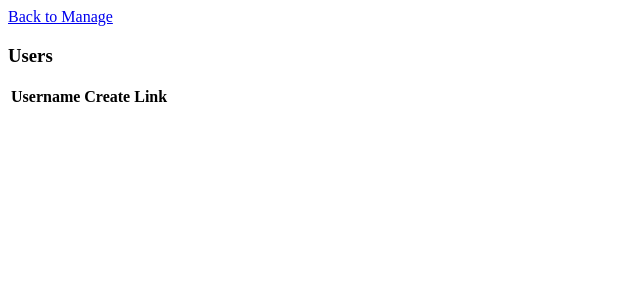
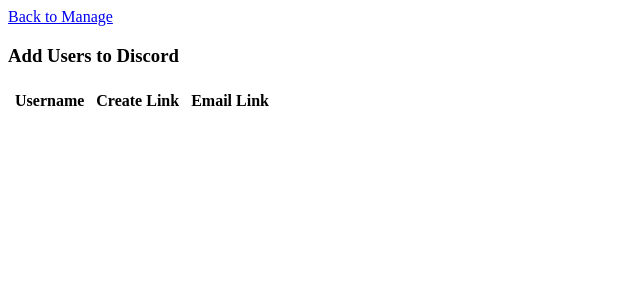
Before and after one commit to engfrosh/engfrosh, a Django app: page /manage/discord/magic-link in a window 1280 px wide. Shown: the top 300 px of the page, without its empty margins (0-640 px from the left). Run offline with Django 3.2, Linux system fonts and the light colour scheme; the visitor is signed in with stand-in values (Sample User, id 1); data comes from the database, SQL or seed files in the repository; lists and menus that the app fills with data are empty.

Commit message:
Working whole flow of sending email link to user.

```diff
--- a/engfrosh_site/management/registration.py
+++ b/engfrosh_site/management/registration.py
@@ -75,7 +75,7 @@ def email_magic_link(user: User, hostname: str, login_path: str, sender_email: s
     if not body_text:
         body_text = DEFAULT_MAGIC_LINK_EMAIL_TEXT
     if not body_html:
-        body_html = DEFAULT_MAGIC_LINK_EMAIL_TEXT
+        body_html = DEFAULT_MAGIC_LINK_EMAIL_HTML
     if not subject:
         subject = DEFAULT_MAGIC_LINK_EMAIL_SUBJECT
 
--- a/engfrosh_site/management/templates/create_discord_magic_links.html
+++ b/engfrosh_site/management/templates/create_discord_magic_links.html
@@ -4,76 +4,49 @@
 <head>
     <!-- <link rel="stylesheet" type="text/css" href="style.css"> -->
     <title>Manage Discord Magic Links</title>
+    {% csrf_token %}
+    <script>
+        const csrf_token = document.querySelector('[name=csrfmiddlewaretoken]').value;
+    </script>
     <style>
         button {
             background-color: cornflowerblue;
         }
+
+        td.button_cell {
+            text-align: center;
+        }
+
+        th {
+            padding: 5px;
+        }
     </style>
+    {% load static %}
+    <script src="{% static 'create_discord_magic_links.js' %}"></script>
 </head>
 
 <body>
-    <script>
-        function buttonCopyGenerator(text, button) {
-            return function () {
-                navigator.clipboard.writeText(text)
-                    .then(data => {
-                        button.textContent = "Copied";
-                        button.style.backgroundColor = "White";
-                    });
-            };
-        };
-
-        function get_magic_link(user_id) {
-            fetch("", {
-                method: "POST",
-                mode: "cors",
-                credentials: "same-origin",
-                headers: {
-                    'X-CSRFToken': csrf_token,
-                    "Content-Type": "application/json"
-                },
-                body: JSON.stringify({ "command": "return_link", "user_id": user_id })
-            })
-                .then(res => {
-                    console.log(res);
-                    if (res.ok) {
-                        res.json().then(data => {
-                            const cls = "user_" + user_id;
-                            const button = document.querySelector("td." + cls + " button");
-                            button.style.backgroundColor = "green";
-                            button.textContent = "Copy Link";
-                            button.onclick = buttonCopyGenerator(data["link"], button);
-                        })
-                    }
-                    else {
-                        alert("Bad response " + res.status)
-
-                    }
-                });
-        };
-
-
-    </script>
     <a href="/manage">Back to Manage</a>
-    <h3>Users</h3>
+    <h3>Add Users to Discord</h3>
     <table>
         <tr>
             <th>Username</th>
             <th>Create Link</th>
+            <th>Email Link</th>
         </tr>
         {% for user in users %}
         <tr>
             <td>{{user.username}}</td>
-            <td class="user_{{user.id}}">
-                <button onclick="get_magic_link({{user.id}})">Add</button>
+            <td class="user_{{user.id}} create_link button_cell">
+                <button onclick="get_magic_link({{user.id}})" type="button">Add</button>
+            </td>
+            <td class="user_{{user.id}} email_link button_cell">
+                <button type="button" onclick="email_magic_link({{user.id}})">Email</button>
             </td>
         </tr>
         {% endfor %}
     </table>
-    {% csrf_token %}
-    <script>
-        const csrf_token = document.querySelector('[name=csrfmiddlewaretoken]').value;
-    </script>
+
 </body>
 
 </html>
--- a/engfrosh_site/management/views.py
+++ b/engfrosh_site/management/views.py
@@ -79,7 +79,7 @@ def bulk_register_users(request: HttpRequest) -> HttpResponse:
 
 @permission_required("auth_user.change_user")
 def get_discord_link(request: HttpRequest) -> HttpResponse:
-    """View to get discord linking links for users."""
+    """View to get discord linking links for users or send link emails to users."""
     if request.method == "GET":
         # Handle Webpage requests
         # TODO add check that user doesn't yet have a discord account linked.
@@ -99,7 +99,7 @@ def get_discord_link(request: HttpRequest) -> HttpResponse:
 
         req_dict = json.loads(request.body)
         if "user_id" not in req_dict and "command" not in req_dict and req_dict["command"] not in {
-                "return_link", "email_user"}:
+                "return_link", "send_link_email"}:
             return HttpResponseBadRequest()
 
         user = User.objects.get(id=req_dict["user_id"])
@@ -110,10 +110,22 @@ def get_discord_link(request: HttpRequest) -> HttpResponse:
                 "/accounts/login", redirect="/accounts/link/discord")
             if not link:
                 logger.error("Could not get magic link for user %s", user)
-                return HttpResponseServerError()
+                return HttpResponseServerError("Could not get link for user.")
             return JsonResponse({"user_id": user.id, "link": link})
 
-        # elif req_dict["command"] == "email_user":
+        elif req_dict["command"] == "send_link_email":
+            # TODO Update the email to be dynamic
+            SENDER_EMAIL = "noreply@engfrosh.com"
+            if registration.email_magic_link(
+                    user, request.get_host(),
+                    "/accounts/login", SENDER_EMAIL,
+                    redirect="/accounts/link/discord"):
+                # Email successfully sent
+                return JsonResponse({"user_id": user.id})
+
+            else:
+                # Email failed for some reason
+                return HttpResponseServerError()
 
     else:
         return HttpResponseNotAllowed(['GET', 'POST'])
--- /dev/null
+++ b/files/static/create_discord_magic_links.js
@@ -0,0 +1,72 @@
+function buttonCopyGenerator(text, button) {
+  return function () {
+    navigator.clipboard.writeText(text)
+    .then(data => {
+      button.textContent = "Copied";
+      button.style.backgroundColor = "White";
+    });
+  };
+};
+
+function get_magic_link(user_id) {
+  fetch("", {
+    method: "POST",
+    mode: "cors",
+    credentials: "same-origin",
+    headers: {
+      'X-CSRFToken': csrf_token,
+      "Content-Type": "application/json"
+    },
+    body: JSON.stringify({ "command": "return_link", "user_id": user_id })
+  })
+  .then(res => {
+    //   console.log(res);
+    if (res.ok) {
+      res.json().then(data => {
+        const cls = "user_" + user_id;
+        const button = document.querySelector("td.create_link." + cls + " button");
+        button.style.backgroundColor = "green";
+        button.textContent = "Copy Link";
+        button.onclick = buttonCopyGenerator(data["link"], button);
+        let email_button = document.querySelector("td.email_link." + cls + " button");
+        email_button.disabled = true;
+      })
+    }
+    else {
+      alert("Bad response " + res.status + " Could not get link.")
+
+    }
+  });
+};
+
+function email_magic_link(user_id) {
+  // alert("Send Email to user with id" + user_id)
+  fetch("", {
+    method: "POST",
+    mode: "cors",
+    credentials: "same-origin",
+    headers: {
+      'X-CSRFToken': csrf_token,
+      "Content-Type": "application/json"
+    },
+    body: JSON.stringify({ "command": "send_link_email", "user_id": user_id })
+  })
+  .then(res => {
+    console.log(res);
+    if (res.ok) {
+      res.json().then(data => {
+        const cls = "user_" + user_id;
+        let button = document.querySelector("td.email_link." + cls + " button");
+        button.style.backgroundColor = "green";
+        button.textContent = "Email Sent!";
+        button.disabled = true;
+        let link_button = document.querySelector("td.create_link." + cls + " button");
+        link_button.disabled = true;
+      })
+    }
+    else {
+      alert("Bad response " + res.status + " Could not email user.")
+
+    }
+  });
+};
```
